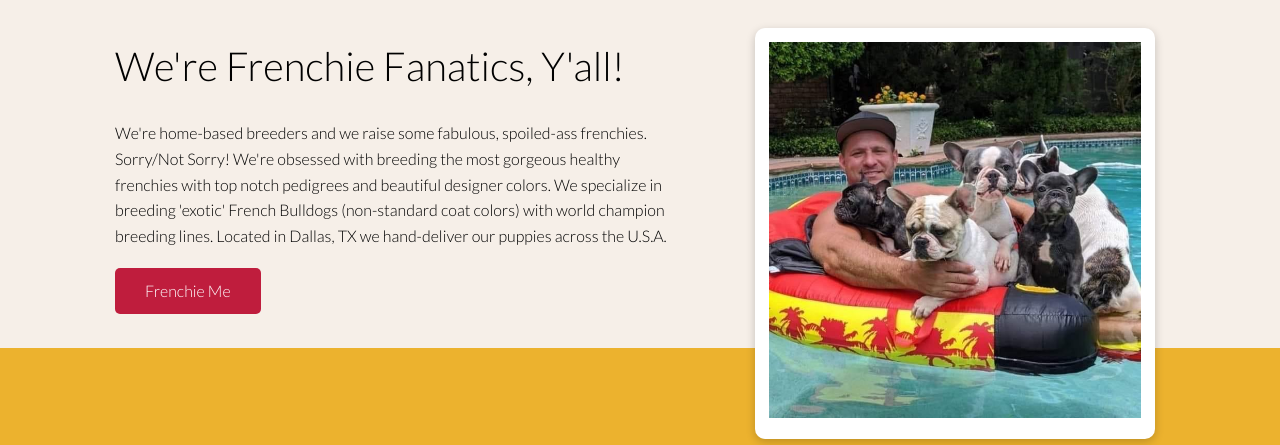
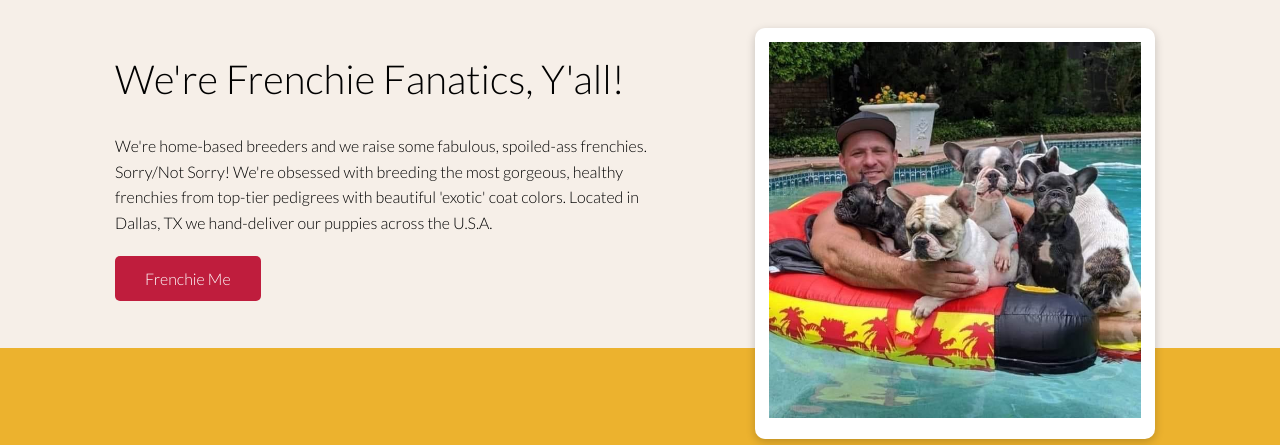
Before and after one commit to lockjohn/la-faols, a plain HTML site: page index.html in a window 1280 px wide. Shown: the part 761-1206 px from the top of the page. Drawn offline with Linux system fonts and the light colour scheme.

Commit message:
Edit unused code

```diff
--- a/index.html
+++ b/index.html
@@ -50,9 +50,8 @@
                 <div class="showcase-text">
                     <h1>We're Frenchie Fanatics, Y'all!</h1>
                     <p>We're home-based breeders and we raise some fabulous, spoiled-ass frenchies. Sorry/Not Sorry!
-                        We're obsessed with breeding the most gorgeous healthy frenchies with top notch pedigrees and
-                        beautiful designer colors. We specialize in breeding 'exotic' French Bulldogs (non-standard coat colors)
-                        with world champion breeding lines. Located in Dallas, TX we hand-deliver our puppies across the U.S.A.</p>
+                        We're obsessed with breeding the most gorgeous, healthy frenchies from top-tier pedigrees with
+                        beautiful 'exotic' coat colors. Located in Dallas, TX we hand-deliver our puppies across the U.S.A.</p>
                     <a href="puppies.html" class="btn btn-complementary">Frenchie Me</a>
                 </div>
 
@@ -62,30 +61,6 @@
                 </div>
             </div>
         </section>
-        <!-- Stats -->
-        <!-- <section class="stats">
-        <div class="container">
-            <h3 class="stats-heading text-center my-4 py-2">
-                Welcome to the best breeders for beautiful healthy french bulldogs.
-            </h3>
-
-            <div class="grid grid-3 text-center my-4">
-                <div>
-                    <i class="fas fa-dog fa-3x"></i>
-                    <h3>17 years</h3>
-                    <p class="text-secondary">Experience</p>
-                </div>
-                <div><i class="fas fa-paw fa-3x"></i>
-                    <h3>100s</h3>
-                    <p class="text-secondary">of Happy Frenchie Families</p>
-                </div>
-                <div><i class="fas fa-dna fa-3x"></i>
-                    <h3>100%</h3>
-                    <p class="text-secondary">Genetically Tested</p>
-                </div>
-            </div>
-        </div>
-    </section> -->
 
         <!-- cli -->
         <section class="cli">
@@ -166,42 +141,7 @@
             </div>
         </section>
 
-        <!-- languages  -->
-        <!-- <section class="languages">
-    <h2 class="md text-center my-2">
-        Jer Beau Bear, The Stud
-    </h2>
-    <div class="container flex">
-        <div class="card">
-            <h4>Node.js</h4>
-            <img src="images/logos/node.png" alt="">
-        </div>
-        <div class="card">
-            <h4>Python</h4>
-            <img src="images/logos/python.png" alt="">
-        </div>
-        <div class="card">
-            <h4>C#</h4>
-            <img src="images/logos/csharp.png" alt="">
-        </div>
-        <div class="card">
-            <h4>Ruby</h4>
-            <img src="images/logos/ruby.png" alt="">
-        </div>
-        <div class="card">
-            <h4>PHP</h4>
-            <img src="images/logos/php.png" alt="">
-        </div>
-        <div class="card">
-            <h4>Scala</h4>
-            <img src="images/logos/scala.png" alt="">
-        </div>
-        <div class="card">
-            <h4>Clojure</h4>
-            <img src="images/logos/clojure.png" alt="">
-        </div>
-    </div>
-</section> -->
+
 
         <!-- footer -->
         <footer class="footer bg-light py-5">
```
Also changed, not shown: puppies.html (+1 -12 lines).
